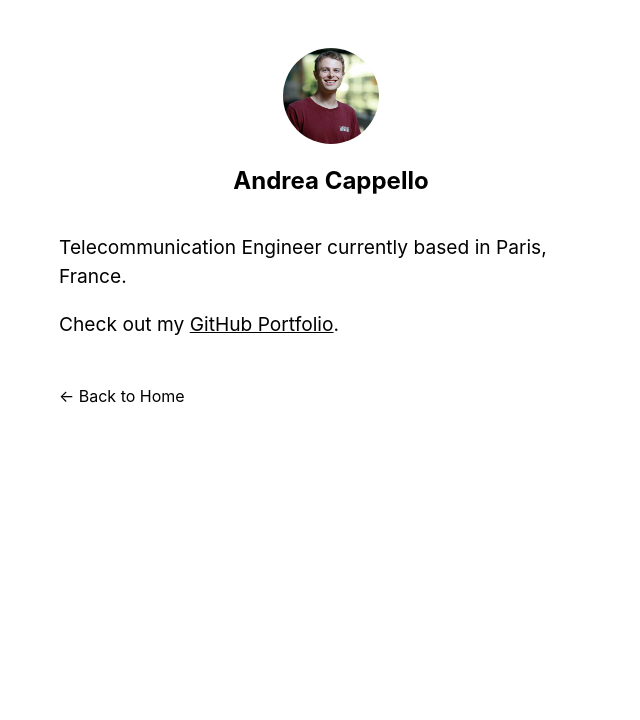
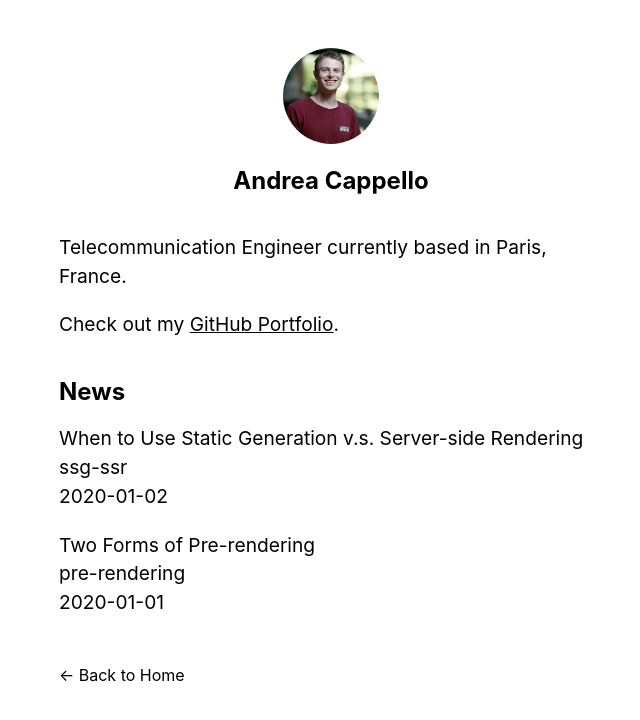
Before and after one commit to querciak/send-line-location, a Next.js app: page /posts/dev-team in a window 1280 px wide. Shown: the top 720 px of the page, without its empty margins (309-949 px from the left). Built offline with nearby package versions, Linux system fonts and the light colour scheme.

Commit message:
added blog(with pre-rendering) to dev-team page

```diff
--- /dev/null
+++ b/lib/posts.js
@@ -0,0 +1,35 @@
+import fs from 'fs'
+import path from 'path'
+import matter from 'gray-matter'
+
+const postsDirectory = path.join(process.cwd(), 'posts')
+
+export function getSortedPostsData() {
+  // Get file names under /posts
+  const fileNames = fs.readdirSync(postsDirectory)
+  const allPostsData = fileNames.map(fileName => {
+    // Remove ".md" from file name to get id
+    const id = fileName.replace(/\.md$/, '')
+
+    // Read markdown file as string
+    const fullPath = path.join(postsDirectory, fileName)
+    const fileContents = fs.readFileSync(fullPath, 'utf8')
+
+    // Use gray-matter to parse the post metadata section
+    const matterResult = matter(fileContents)
+
+    // Combine the data with the id
+    return {
+      id,
+      ...matterResult.data
+    }
+  })
+  // Sort posts by date
+  return allPostsData.sort((a, b) => {
+    if (a.date < b.date) {
+      return 1
+    } else {
+      return -1
+    }
+  })
+}
--- a/pages/index.js
+++ b/pages/index.js
@@ -3,7 +3,7 @@
 import Layout, { siteTitle } from '../components/layout'
 import Link from 'next/link'
 
-export default function Home() {
+export default function Home(props) {
   return (
     <div className={styles.container}>
       <Head>
--- a/pages/posts/dev-team.js
+++ b/pages/posts/dev-team.js
@@ -2,8 +2,9 @@
 import Link from 'next/link'
 import Layout from '../../components/layout'
 import utilStyles from '../../styles/utils.module.css'
+import { getSortedPostsData } from '../../lib/posts'
 
-export default function DevTeam() {
+export default function DevTeam({ allPostsData }) {
   return (
     <Layout dev-team>
 
@@ -19,8 +20,33 @@
         </p>
       </section>
 
+      <section className={`${utilStyles.headingMd} ${utilStyles.padding1px}`}>
+        <h2 className={utilStyles.headingLg}>News</h2>
+        <ul className={utilStyles.list}>
+          {allPostsData.map(({ id, date, title }) => (
+            <li className={utilStyles.listItem} key={id}>
+              {title}
+              <br />
+              {id}
+              <br />
+              {date}
+            </li>
+          ))}
+        </ul>
+      </section>
+
 
 
     </Layout>
   )
 }
+
+export async function getStaticProps() {
+  // Get external data from the file system, API, DB, etc.
+  const allPostsData = getSortedPostsData()
+  return {
+    props: {
+      allPostsData
+    }
+  }
+}
--- /dev/null
+++ b/posts/pre-rendering.md
@@ -0,0 +1,11 @@
+---
+title: 'Two Forms of Pre-rendering'
+date: '2020-01-01'
+---
+
+Next.js has two forms of pre-rendering: **Static Generation** and **Server-side Rendering**. The difference is in **when** it generates the HTML for a page.
+
+- **Static Generation** is the pre-rendering method that generates the HTML at **build time**. The pre-rendered HTML is then _reused_ on each request.
+- **Server-side Rendering** is the pre-rendering method that generates the HTML on **each request**.
+
+Importantly, Next.js lets you **choose** which pre-rendering form to use for each page. You can create a "hybrid" Next.js app by using Static Generation for most pages and using Server-side Rendering for others.
--- /dev/null
+++ b/posts/ssg-ssr.md
@@ -0,0 +1,19 @@
+---
+title: 'When to Use Static Generation v.s. Server-side Rendering'
+date: '2020-01-02'
+---
+
+We recommend using **Static Generation** (with and without data) whenever possible because your page can be built once and served by CDN, which makes it much faster than having a server render the page on every request.
+
+You can use Static Generation for many types of pages, including:
+
+- Marketing pages
+- Blog posts
+- E-commerce product listings
+- Help and documentation
+
+You should ask yourself: "Can I pre-render this page **ahead** of a user's request?" If the answer is yes, then you should choose Static Generation.
+
+On the other hand, Static Generation is **not** a good idea if you cannot pre-render a page ahead of a user's request. Maybe your page shows frequently updated data, and the page content changes on every request.
+
+In that case, you can use **Server-Side Rendering**. It will be slower, but the pre-rendered page will always be up-to-date. Or you can skip pre-rendering and use client-side JavaScript to populate data.
```
Also changed, not shown: components/layout.js (line endings or trailing spaces), components/layout.module.css (line endings or trailing spaces), styles/utils.module.css (line endings or trailing spaces).
